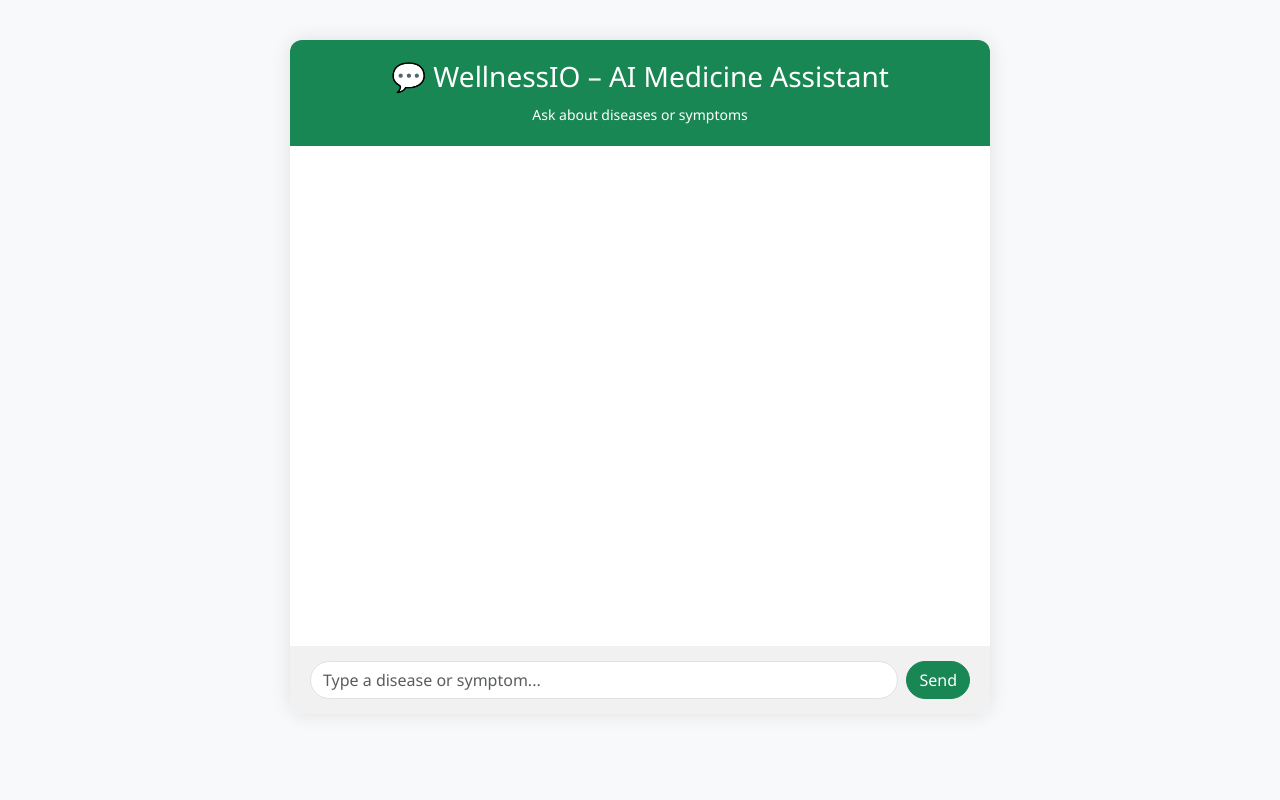
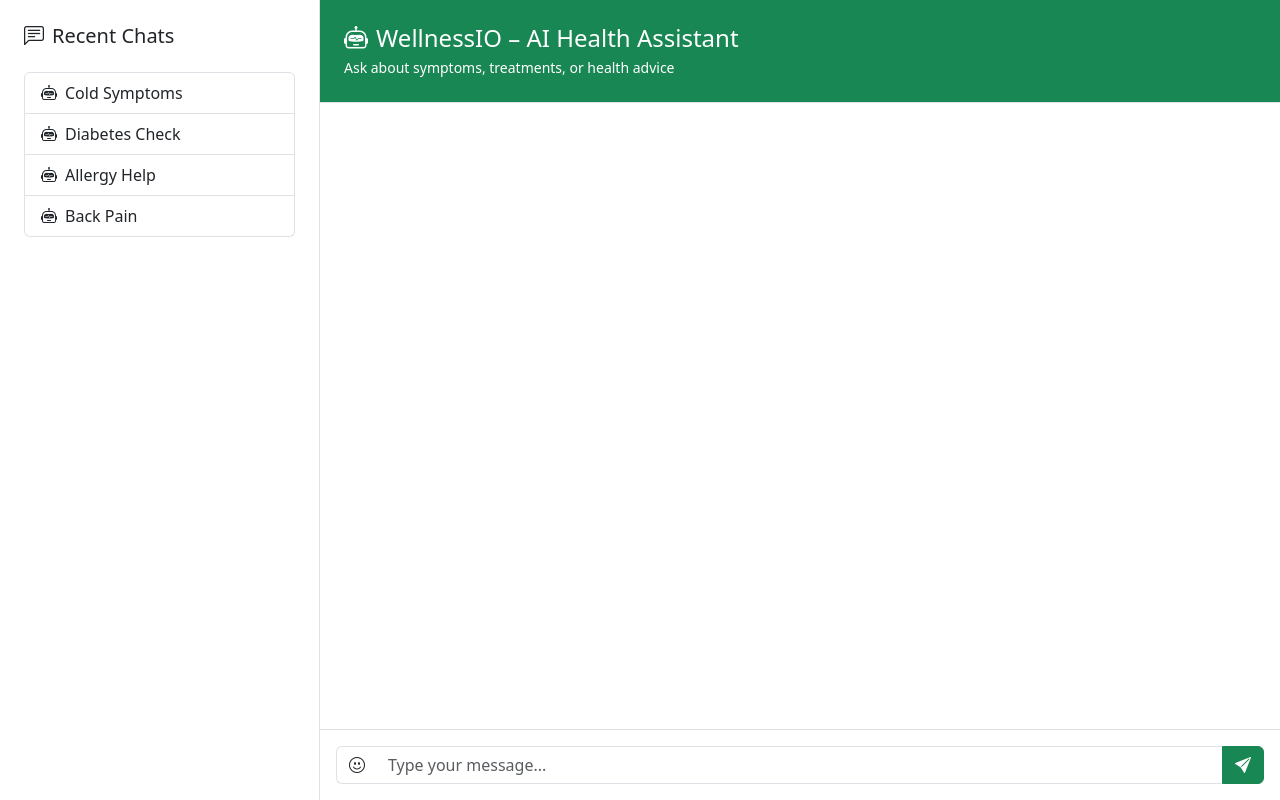
Before and after one commit to pmrax/Wellnessio, a Flask app: page /ai/chat in a window 1280 px wide. Run offline with Flask 3, Linux system fonts and the light colour scheme.

Commit message:
31.05.2025 commit

```diff
--- a/app/templates/ai/chatbot.html
+++ b/app/templates/ai/chatbot.html
@@ -2,105 +2,88 @@
 <html lang="en">
 <head>
   <meta charset="UTF-8">
-  <title>Wellnessio AI Chatbot</title>
+  <title>WellnessIO AI Chatbot</title>
   <meta name="viewport" content="width=device-width, initial-scale=1">
 
-  <!-- Bootstrap 5 CDN -->
+  <!-- Bootstrap CSS -->
   <link href="https://cdn.jsdelivr.net/npm/bootstrap@5.3.2/dist/css/bootstrap.min.css" rel="stylesheet">
+  <!-- Bootstrap Icons -->
+  <link href="https://cdn.jsdelivr.net/npm/bootstrap-icons@1.10.5/font/bootstrap-icons.css" rel="stylesheet">
+</head>
+<body class="bg-light">
 
-  <!-- Custom Styles -->
-  <style>
-    body {
-      background: #f8f9fa;
-      font-family: 'Segoe UI', sans-serif;
-    }
-    .chat-container {
-      max-width: 700px;
-      margin: 40px auto;
-      background: #fff;
-      border-radius: 12px;
-      box-shadow: 0 0 20px rgba(0,0,0,0.1);
-      overflow: hidden;
-    }
-    .chat-header {
-      background: #198754;
-      color: white;
-      padding: 20px;
-      text-align: center;
-    }
-    .chat-body {
-      padding: 20px;
-      height: 500px;
-      overflow-y: auto;
-    }
-    .chat-message {
-      margin-bottom: 20px;
-    }
-    .user-msg {
-      text-align: right;
-    }
-    .user-msg .msg-bubble {
-      background: #d1e7dd;
-      display: inline-block;
-      padding: 10px 15px;
-      border-radius: 20px;
-    }
-    .bot-msg .msg-bubble {
-      background: #e2e3e5;
-      display: inline-block;
-      padding: 10px 15px;
-      border-radius: 20px;
-    }
-    .chat-footer {
-      padding: 15px 20px;
-      background: #f1f1f1;
-    }
-    .chat-footer input[type="text"] {
-      border-radius: 20px;
-    }
-    .chat-footer button {
-      border-radius: 20px;
-    }
-  </style>
-</head>
-<body>
+<div class="container-fluid vh-100">
+  <div class="row h-100">
 
-<div class="chat-container">
-  <div class="chat-header">
-    <h3>💬 WellnessIO – AI Medicine Assistant</h3>
-    <small>Ask about diseases or symptoms</small>
+    <!-- Sidebar -->
+    <div class="col-12 col-md-3 border-end bg-white p-4 overflow-auto">
+      <h5 class="mb-4"><i class="bi bi-chat-left-text me-2"></i>Recent Chats</h5>
+      <div class="list-group">
+        <button class="list-group-item list-group-item-action d-flex align-items-center">
+          <i class="bi bi-robot me-2"></i> Cold Symptoms
+        </button>
+        <button class="list-group-item list-group-item-action d-flex align-items-center">
+          <i class="bi bi-robot me-2"></i> Diabetes Check
+        </button>
+        <button class="list-group-item list-group-item-action d-flex align-items-center">
+          <i class="bi bi-robot me-2"></i> Allergy Help
+        </button>
+        <button class="list-group-item list-group-item-action d-flex align-items-center">
+          <i class="bi bi-robot me-2"></i> Back Pain
+        </button>
+      </div>
     </div>
 
-  <div class="chat-body" id="chat-body">
+    <!-- Chat Area -->
+    <div class="col-12 col-md-9 d-flex flex-column bg-white p-0">
+
+      <!-- Header -->
+      <div class="bg-success text-white p-4 border-bottom">
+        <h4 class="mb-1"><i class="bi bi-robot me-2"></i>WellnessIO – AI Health Assistant</h4>
+        <p class="mb-0 small">Ask about symptoms, treatments, or health advice</p>
+      </div>
+
+      <!-- Messages -->
+      <div class="flex-grow-1 overflow-auto p-4" id="chat-body">
         {% if user_input %}
-    <div class="chat-message user-msg">
-      <div class="msg-bubble">
+        <div class="d-flex justify-content-end mb-3">
+          <div class="bg-success-subtle text-dark p-3 rounded-pill">
             {{ user_input }}
           </div>
         </div>
         {% endif %}
 
         {% if response %}
-    <div class="chat-message bot-msg">
-      <div class="msg-bubble">
+        <div class="d-flex mb-3">
+          <div class="me-2">
+            <div class="bg-secondary text-white rounded-circle d-flex align-items-center justify-content-center" style="width: 40px; height: 40px;">
+              🤖
+            </div>
+          </div>
+          <div class="bg-light border p-3 rounded-pill">
             {{ response | safe }}
           </div>
         </div>
         {% endif %}
       </div>
 
-  <div class="chat-footer">
-    <form method="POST" class="d-flex gap-2">
-      <input type="text" name="user_input" class="form-control" placeholder="Type a disease or symptom..." required>
-      <button type="submit" class="btn btn-success">Send</button>
+      <!-- Chat Input -->
+      <div class="border-top p-3">
+        <form method="POST" class="input-group">
+          <span class="input-group-text bg-white border-end-0"><i class="bi bi-emoji-smile"></i></span>
+          <input type="text" name="user_input" class="form-control border-start-0 border-end-0" placeholder="Type your message..." required>
+          <button class="btn btn-success" type="submit"><i class="bi bi-send-fill"></i></button>
         </form>
+      </div>
+
+    </div>
   </div>
 </div>
 
-<!-- Bootstrap JS (optional if you want dropdowns, etc.) -->
+<!-- Bootstrap JS -->
 <script src="https://cdn.jsdelivr.net/npm/bootstrap@5.3.2/dist/js/bootstrap.bundle.min.js"></script>
 
-<!-- Auto-scroll to bottom -->
+<!-- Auto-scroll to latest message -->
 <script>
   const chatBody = document.getElementById('chat-body');
   chatBody.scrollTop = chatBody.scrollHeight;
--- a/app/templates/index.html
+++ b/app/templates/index.html
@@ -36,7 +36,7 @@
               {% if session['user_name'] %}
                   <span class="icon profile">👤 {{ session['user_name'] }}</span>
                   <div class="dropdown-content">
-                      <a href="#">Profile</a>
+                      <a href="{{ url_for('profile.profile') }}">Profile</a>
                       <a href="#">Settings</a>
                       <a href="{{ url_for('auth.logout') }}">Logout</a>
                   </div>
```
Also changed, not shown: app/__init__.py (+3 -14 lines), app/authented/profile_routes.py (added, +9 -0 lines), app/templates/authed/profile.html (added, +179 -0 lines). Lines whose indentation alone changed are shown as unchanged.
